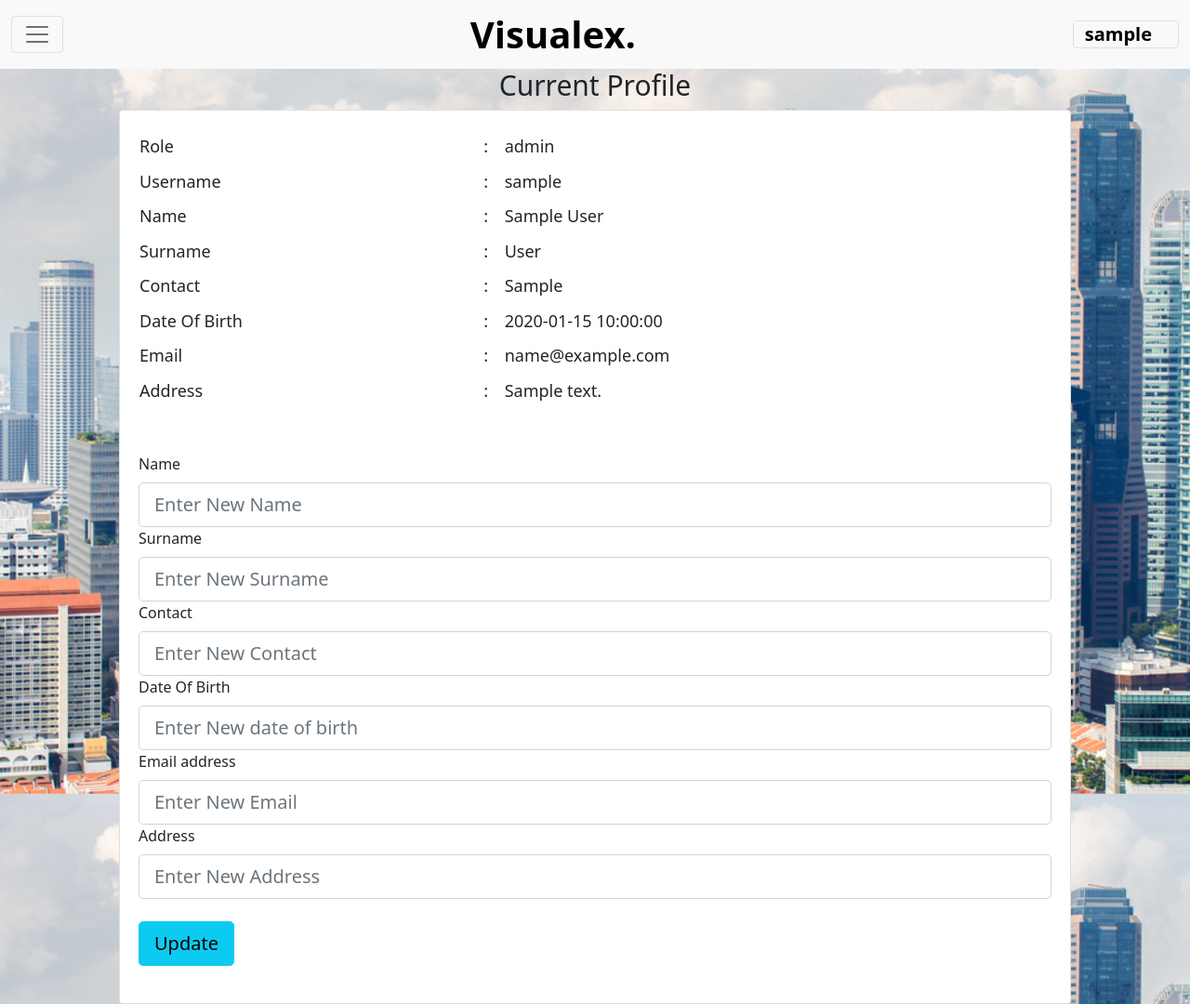
After one commit to daffybum/CSIT314-group-project-purple, a Flask app: page /editprofile in a window 1280 px wide. The commit adds this page. Shown: the whole page at 93% size. Run offline with Flask 3, Linux system fonts and the light colour scheme; the visitor is signed in with stand-in values (Sample User, id 1); tables that the repository leaves empty or names only in its code hold one stand-in row (values such as "Sample post").

Commit message:
Add files via upload

```diff
--- a/csci314_project/templates/base.html
+++ b/csci314_project/templates/base.html
@@ -27,11 +27,13 @@
         <!-- navbar links -->
         <div class="collapse navbar-collapse justify-content-end align-left" id="main-nav">
           <ul class="navbar-nav">
-              {% if user_role == "buyer" %}
+              {% if user_role in ["buyer", "real_estate_agent"] %}
                 <li class="nav-item">
                     <a class="nav-link" href="/buy">Buy</a>
                 </li>
-              {% elif user_role in ["seller", "real_estate_agent"] %}
+              {% endif %}
+
+              {% if user_role in ["seller", "real_estate_agent"] %}
                 <li class="nav-item">
                     <a class="nav-link" href="/sell">Sell</a>
                 </li>
--- /dev/null
+++ b/csci314_project/templates/edituseraccount.html
@@ -0,0 +1,94 @@
+{% extends "base.html" %}
+{% block title %}Edit Profile{% endblock %}
+
+{% block content %}
+
+<style>
+    .main h2 {font-size: 30px;
+    text-align:center;}
+    .main .card{width:80%;
+      background-color: #fff;
+      margin-left:auto;
+      margin-right:auto;
+      padding:20px 20px 40px;}
+    .main .card table {
+      border: none;
+      font-size: 18px;
+      height: 300px;}
+</style>
+
+<body>
+    <div class="main">
+      <h2>Current Profile</h2>
+      <div class="card">
+        <table>
+            <tr>
+              <td>Role</td>
+              <td>:</td>
+              <td>{{role}}</td>
+            </tr>
+            <tr>
+              <td>Username</td>
+              <td>:</td>
+              <td>{{username}}</td>
+            </tr>
+            <tr>
+              <td>Name</td>
+              <td>:</td>
+              <td>{{name}}</td>
+            </tr>
+            <tr>
+              <td>Surname</td>
+              <td>:</td>
+              <td>{{surname}}</td>
+            </tr>
+            <tr>
+              <td>Contact</td>
+              <td>:</td>
+              <td>{{contact}}</td>
+            </tr>
+            <tr>
+              <td>Date Of Birth</td>
+              <td>:</td>
+              <td>{{date_of_birth}}</td>
+            </tr>
+            <tr>
+              <td>Email</td>
+              <td>:</td>
+              <td>{{email}}</td>
+            </tr>
+            <tr>
+              <td>Address</td>
+              <td>:</td>
+              <td>{{address}}</td>
+            </tr>
+        </table>
+        <br>
+        <br>
+        <form action="/editprofile"  method="POST">
+
+            <label class="form-label" for="name">Name</label>
+            <input type="text" id="newname" name="newname" class="form-control form-control-lg" placeholder="Enter New Name"/>
+
+            <label class="form-label" for="surname">Surname</label>
+            <input type="text" id="newsurname" name="newsurname" class="form-control form-control-lg" placeholder="Enter New Surname"/>
+
+            <label class="form-label" for="contact">Contact</label>
+            <input type="text" id="newcontact" name="newcontact" class="form-control form-control-lg" placeholder="Enter New Contact"/>
+
+            <label class="form-label" for="date_of_birth">Date Of Birth</label>
+            <input type="text" id="newdate_of_birth" name="newdate_of_birth" class="form-control form-control-lg" placeholder="Enter New date of birth"/>
+
+            <label class="form-label" for="email">Email address</label>
+            <input type="email" id="newemail" name="newemail" class="form-control form-control-lg" placeholder="Enter New Email"/>
+
+            <label class="form-label" for="address">Address</label>
+            <input type="text" id="newaddress" name="newaddress" class="form-control form-control-lg" placeholder="Enter New Address"/>
+            <br>
+            <button type="submit" class="btn btn-info btn-lg btn-block">Update</button>
+        </form>
+        </div>
+    </div>
+
+</body>
+{% endblock %}
--- a/csci314_project/templates/viewAllUsersAccount.html
+++ b/csci314_project/templates/viewAllUsersAccount.html
@@ -1,3 +1,4 @@
+<!-- This is for admin to view all user account-->
 {% extends "base.html" %}
 {% block title %}View All Users{% endblock %}
 
--- a/csci314_project/templates/viewPropertyDetails.html
+++ b/csci314_project/templates/viewPropertyDetails.html
@@ -1,3 +1,4 @@
+<!--This is one for calculate the mortgage-->
 {% extends "base.html" %}
 {% block title %}Buy{% endblock %}
 
--- a/csci314_project/templates/viewfavourites.html
+++ b/csci314_project/templates/viewfavourites.html
@@ -1,3 +1,4 @@
+<!--This page is for buyer check the favourites poroperty-->
 {% extends "base.html" %}
 {% block title %}View Favourites List{% endblock %}
 
--- a/csci314_project/templates/viewmyownreview.html
+++ b/csci314_project/templates/viewmyownreview.html
@@ -1,3 +1,4 @@
+<!--This one for real estate agent see their own rating-->
 {% extends "base.html" %}
 {% block title %}Submit Feedback{% endblock %}
 
--- a/csci314_project/templates/viewreview.html
+++ b/csci314_project/templates/viewreview.html
@@ -1,3 +1,4 @@
+<!--this is for seller and buyer view the review of all real estate agent-->
 {% extends "base.html" %}
 {% block title %}Submit Feedback{% endblock %}
 
```
Also changed, not shown: csci314_project/templates/buyPage.html (+25 -0 lines), csci314_project/templates/viewAllUserProfiles.html (+56 -23 lines). Lines whose indentation alone changed are shown as unchanged.
